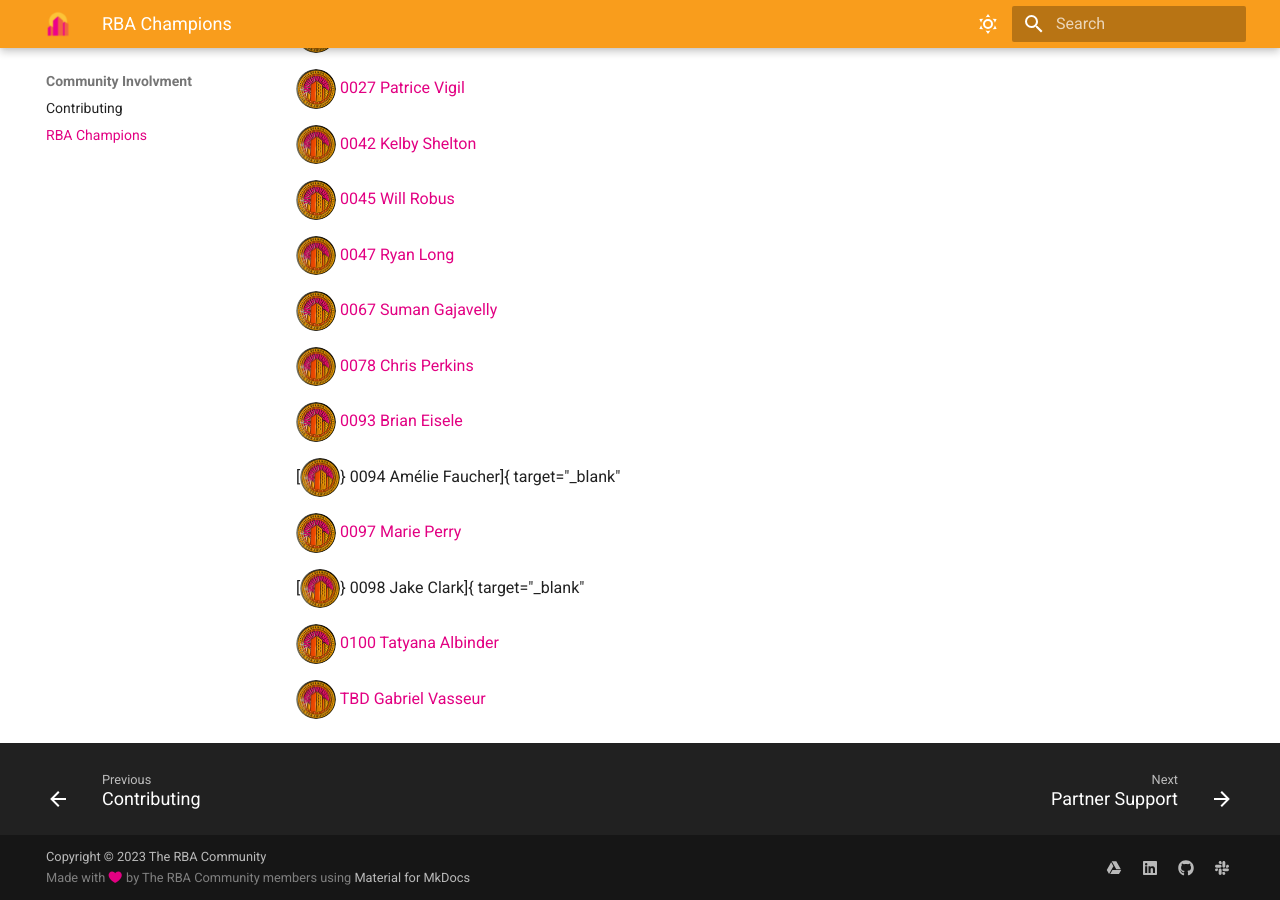
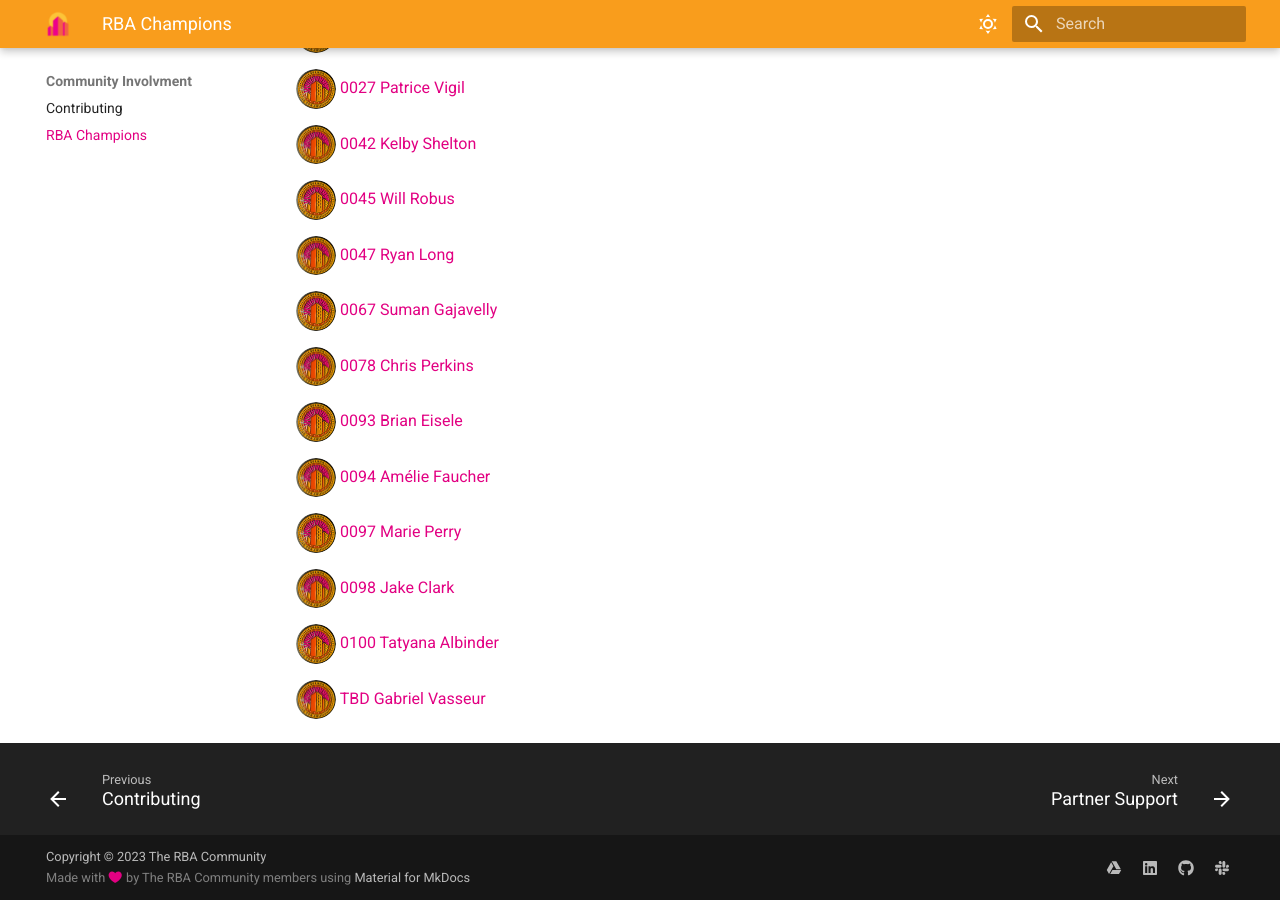
Before and after one commit to rba-community/rba-community, an MkDocs documentation site: the page built from docs/community/rba-champions.md, in a window 1280 px wide and 900 px high, scrolled down 797 px. Built offline with MkDocs 1.6.1 and Material for MkDocs 9.7.7, drawn with Linux system fonts in a browser that asks for light colours; emoji names are drawn with the system emoji font.

Commit message:
Update rba-champions.md
Signed-off-by: OutpostSecurity <72515718+OutpostSecurity@users.noreply.github.com>

```diff
--- a/docs/community/rba-champions.md
+++ b/docs/community/rba-champions.md
@@ -33,11 +33,11 @@
 
 [![0093 Brian Eisele](../assets/challenge-coin-small.png){ class="coin-holder" } 0093 Brian Eisele](https://www.linkedin.com/in/brianeisele/ "Follow Brian Eisele"){ target="_blank" }
 
-[![0094 Amélie Faucher](../assets/challenge-coin-small.png){ class="coin-holder" } 0094 Amélie Faucher]{ target="_blank" }
+[![0094 Amélie Faucher](../assets/challenge-coin-small.png){ class="coin-holder" } 0094 Amélie Faucher](https://www.linkedin.com/in/ "Follow Amélie Faucher"){ target="_blank" }
 
 [![0097 Marie Perry](../assets/challenge-coin-small.png){ class="coin-holder" } 0097 Marie Perry](https://www.linkedin.com/in/cybermarieperry/ "Follow Marie Perry"){ target="_blank" }
 
-[![0098 Jake Clark](../assets/challenge-coin-small.png){ class="coin-holder" } 0098 Jake Clark]{ target="_blank" }
+[![0098 Jake Clark](../assets/challenge-coin-small.png){ class="coin-holder" } 0098 Jake Clark](https://www.linkedin.com/in/ "Follow Jake Clark"){ target="_blank" }
 
 [![0100 Tatyana Albinder](../assets/challenge-coin-small.png){ class="coin-holder no-zoom" } 0100 Tatyana Albinder](https://www.linkedin.com/in/tatyana-rivkah-albinder/ "Follow Tatyana Albinder"){ target="_blank" }
 
```
